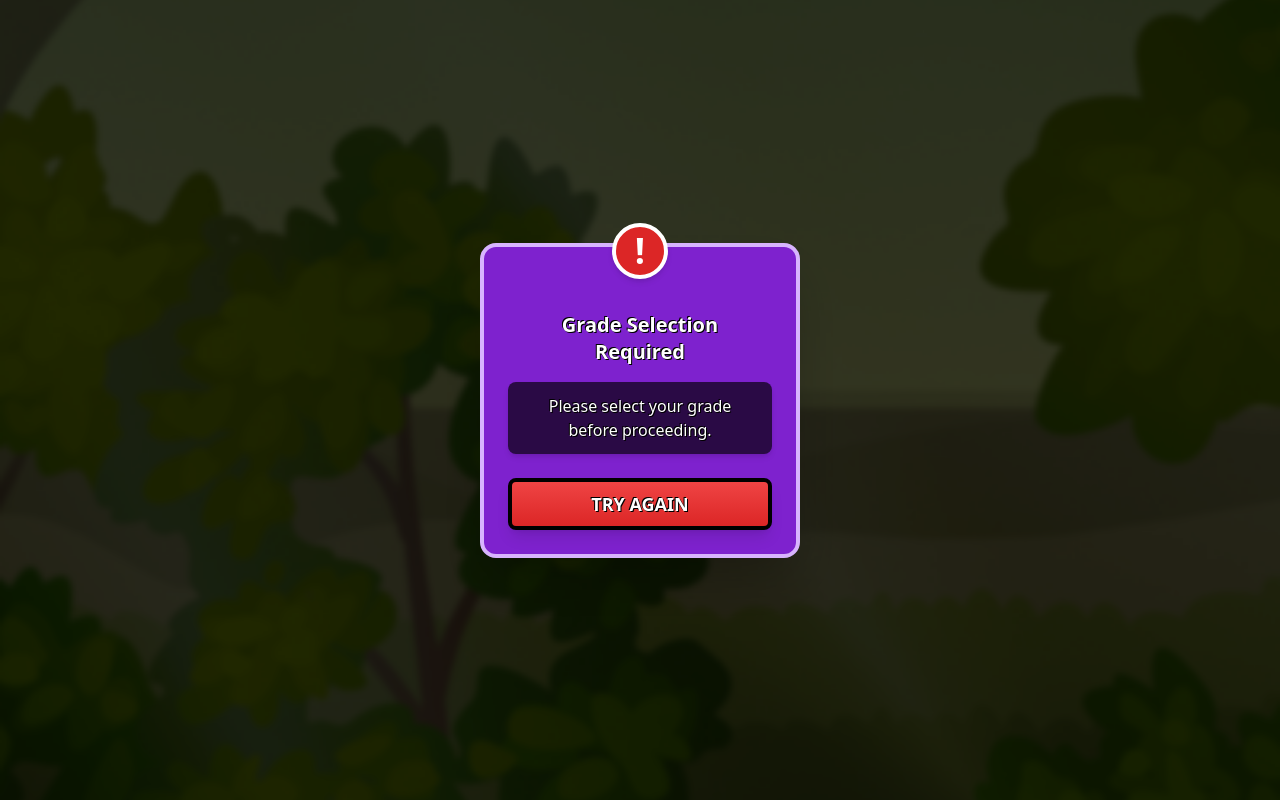
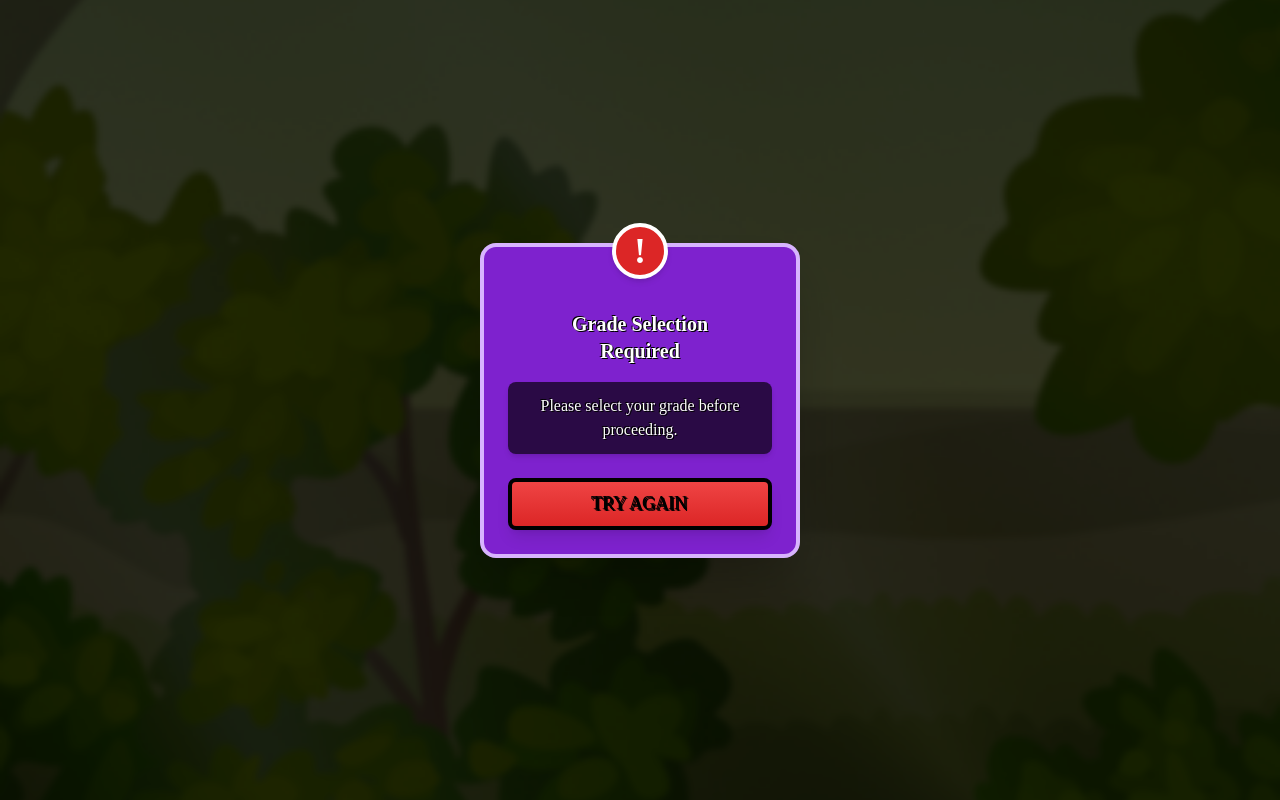
Before and after one commit to Sanduni4822/Gamification-Quiz-Web-site, a React (Vite) app: page /grade-selection in a window 1280 px wide. Built offline with nearby package versions, Linux system fonts and the light colour scheme.

Commit message:
Updated GradeSelectionPage component with the font styles

```diff
--- a/src/pages/GradeSelection/GradeSelectionPage.jsx
+++ b/src/pages/GradeSelection/GradeSelectionPage.jsx
@@ -8,12 +8,12 @@ export default function GradeSelectionPage({ onClose }) {
 
         {/* Alert Icon (Positioned Inside the Frame) */}
         <div className="absolute -top-6 left-1/2 transform -translate-x-1/2 w-14 h-14 flex items-center justify-center bg-red-600 rounded-full border-4 border-white shadow-md">
-          <span className="text-white text-4xl font-bold">!</span>
+          <span className="text-white text-4xl font-bold font-title">!</span>
         </div>
 
         {/* Title (Split into Two Lines) */}
         <h2
-          className="text-white text-xl font-bold mt-10 mb-4 leading-snug"
+          className="text-white text-xl font-bold mt-10 mb-4 leading-snug font-title"
           style={{
             textShadow: "1px 1px 0 black, -1px -1px 0 black",
           }}
@@ -29,7 +29,7 @@ export default function GradeSelectionPage({ onClose }) {
           }}
         >
           <p
-            className="text-white"
+            className="text-white font-body"
             style={{
               textShadow: "1px 1px 0 black, -1px -1px 0 black",
             }}
@@ -41,7 +41,7 @@ export default function GradeSelectionPage({ onClose }) {
         {/* Try Again Button */}
         <button
           onClick={onClose}
-          className="w-full bg-gradient-to-b from-red-500 to-red-600 text-white text-lg py-2 rounded-lg border-4 border-black shadow-lg hover:from-red-400 hover:to-red-500 active:scale-95 font-bold"
+          className="w-full bg-gradient-to-b from-red-500 to-red-600 text-black text-lg py-2 rounded-lg border-4 border-black shadow-lg hover:from-red-400 hover:to-red-500 active:scale-95 font-button"
           style={{
             textShadow: "1px 1px 0 black, -1px -1px 0 black",
           }}
```
